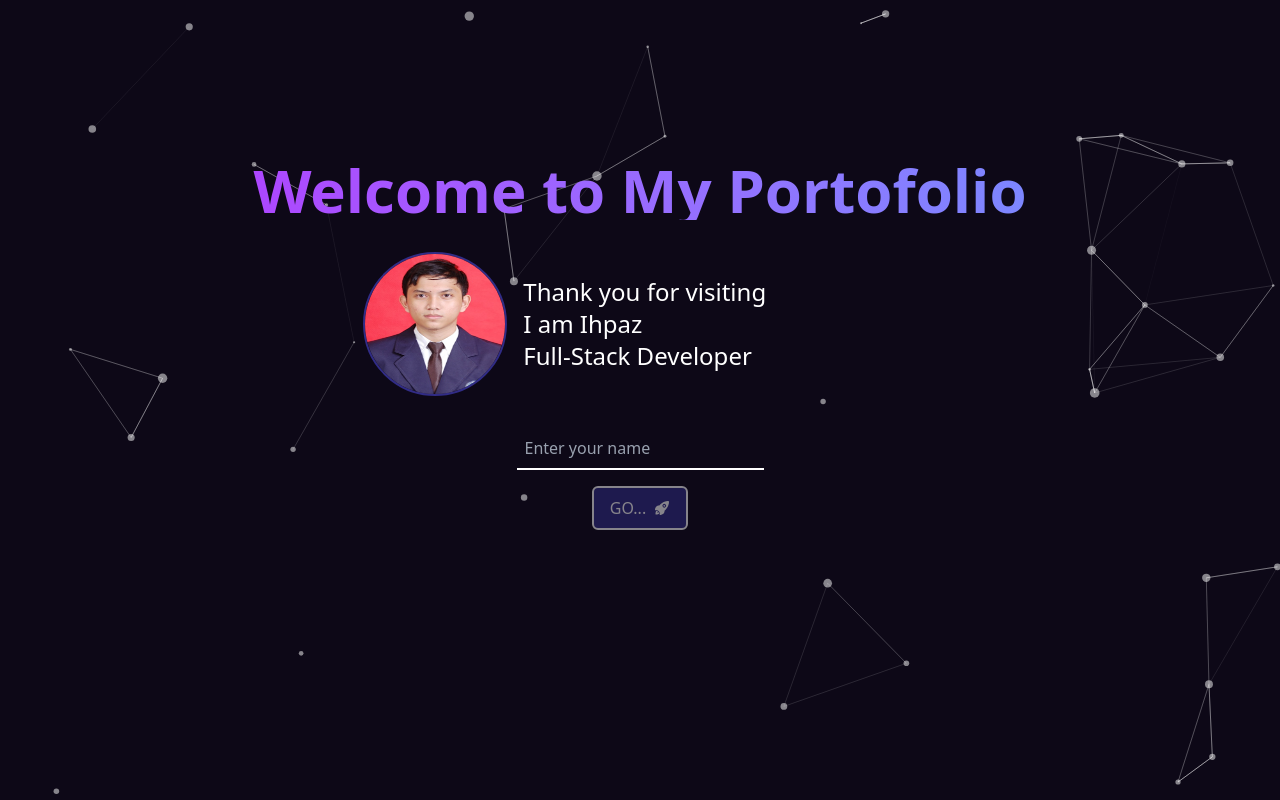
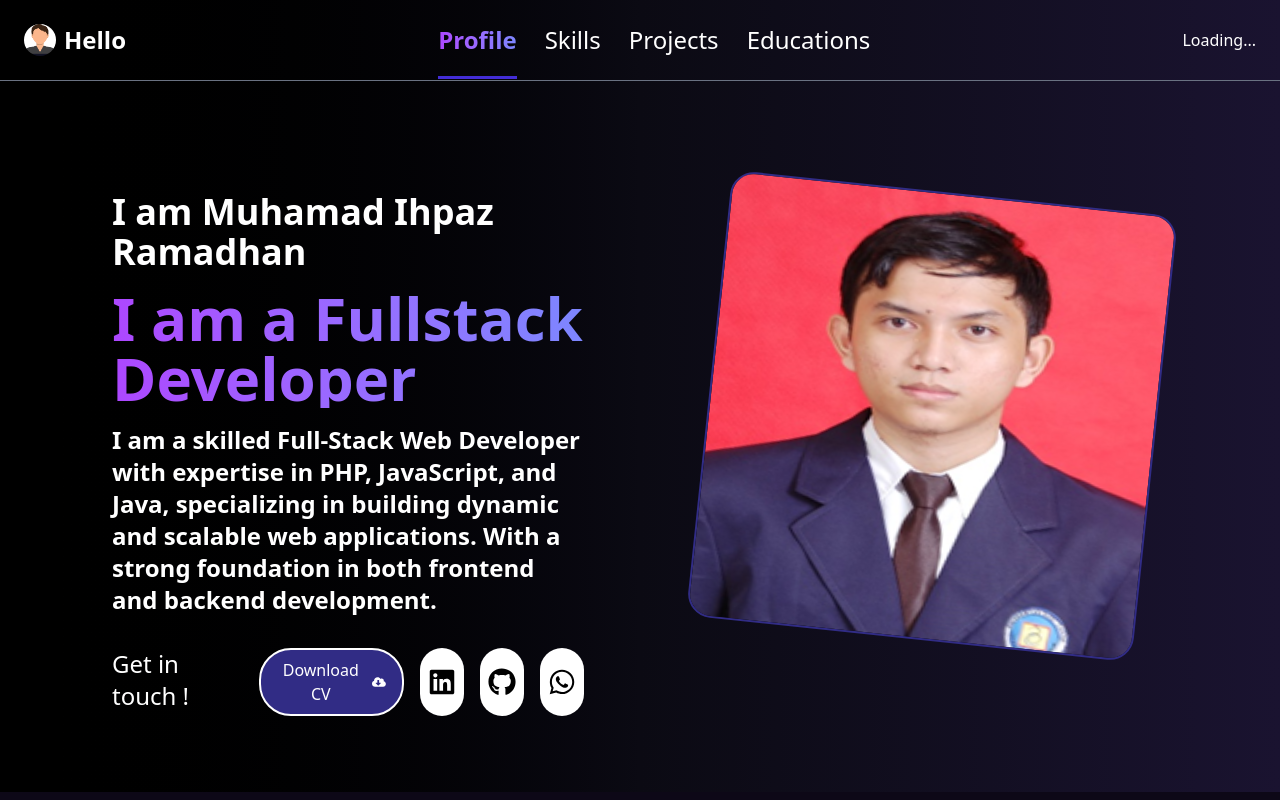
Before and after one commit to Ihpaz/web-portofolio-react-redux-query-tailwind, a React (Vite) app: page /#profile in a window 1280 px wide. Shown: the top 800 px of the page. Built offline with nearby package versions, Linux system fonts and the light colour scheme; no server answers.

Commit message:
Route home to layout and resize profile photo

```diff
--- a/src/components/ProfileComponents.tsx
+++ b/src/components/ProfileComponents.tsx
@@ -44,7 +44,7 @@ const ProfileComponents: React.FC = () => {
                     </div>
                 </div>
                 <div className='flex justify-center'>
-                    <ImageComponent src={ihpaz} alt='profile' width='w-96' height='h-96' border={true} classDynamics='rounded-3xl  rotate-6 hover:rotate-0 hover:border-3 active:rotate-0 focus:rotate-0' />
+                    <ImageComponent src={ihpaz} alt='profile' width='w-[28rem]' height='h-[28rem]' border={true} classDynamics='rounded-3xl  object-cover rotate-6 hover:rotate-0 hover:border-3 active:rotate-0 focus:rotate-0' />
                 </div>
 
             </div>
--- a/src/router.tsx
+++ b/src/router.tsx
@@ -1,14 +1,16 @@
 import { createBrowserRouter} from 'react-router-dom'
-import WelcomePage from './pages/WelcomePage.tsx'
 import HomePage from './pages/HomePage.tsx'
 import DetailProjectPage from './pages/DetailProjectPage.tsx'
 import LayoutPage from './pages/Layoutpage.tsx'
 
 const router: any = createBrowserRouter(
     [
-        {path: '/', element: <WelcomePage />},
-        {path: '/home', element: <LayoutPage />,
+        {path: '/', element: <LayoutPage />,
             children: [
+                {
+                    index: true,
+                    element: <HomePage />,
+                },
                 {
                     path: '/home',
                     element: <HomePage />,
```
Also changed, not shown: 1 other file (tests, documents, lock files or other folders).
